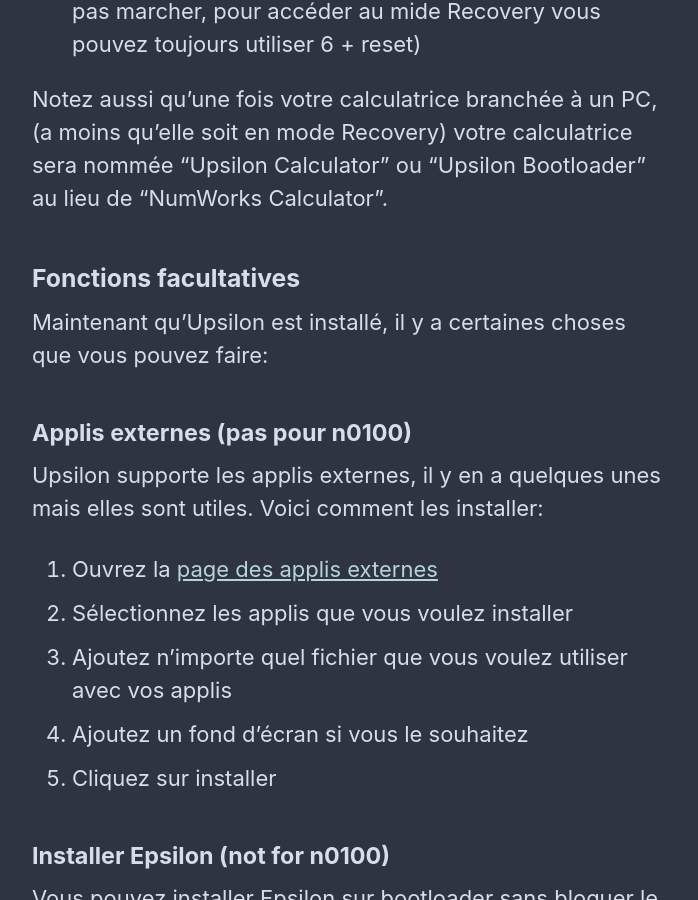
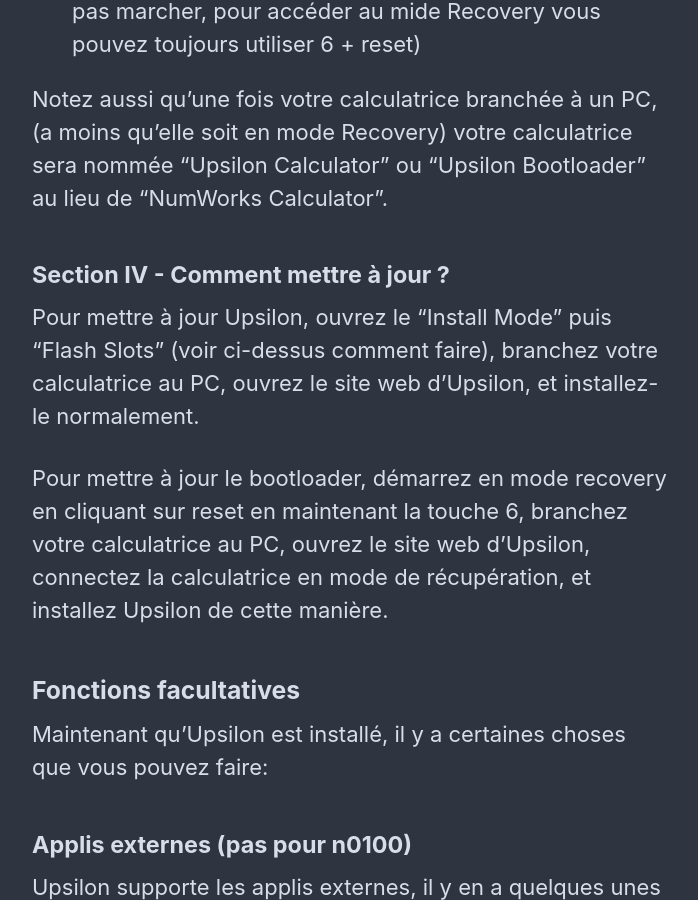
Before and after one commit to Omega-Numworks/Omega-Guide, a Jekyll site: the page built from _pages/fr_FR/upsilon.md, in a window 1280 px wide and 900 px high, scrolled down 2482 px. Shown: the whole window, without its empty margins (290-988 px from the left). Built offline with Jekyll 4.4.1, drawn with Linux system fonts in a browser that asks for light colours; comment, search, counter and statistics services are not loaded; some of the changed text lies outside the part shown.

Commit message:
Update upsilon.md

```diff
--- a/_pages/fr_FR/upsilon.md
+++ b/_pages/fr_FR/upsilon.md
@@ -43,6 +43,12 @@
 
 Notez aussi qu'une fois votre calculatrice branchée à un PC, (a moins qu'elle soit en mode Recovery) votre calculatrice sera nommée "Upsilon Calculator" ou "Upsilon Bootloader" au lieu de "NumWorks Calculator".
 
+#### Section IV - Comment mettre à jour ?
+
+Pour mettre à jour Upsilon, ouvrez le "Install Mode" puis "Flash Slots" (voir ci-dessus comment faire), branchez votre calculatrice au PC, ouvrez le site web d'Upsilon, et installez-le normalement.
+
+Pour mettre à jour le bootloader, démarrez en mode recovery en cliquant sur reset en maintenant  la touche 6, branchez votre calculatrice au PC, ouvrez le site web d'Upsilon, connectez la calculatrice en mode de récupération, et installez Upsilon de cette manière.
+
 ### Fonctions facultatives
 
 Maintenant qu'Upsilon est installé, il y a certaines choses que vous pouvez faire:
```
